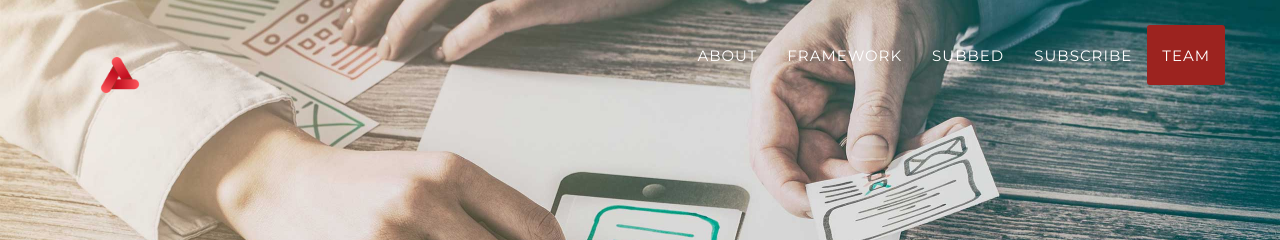
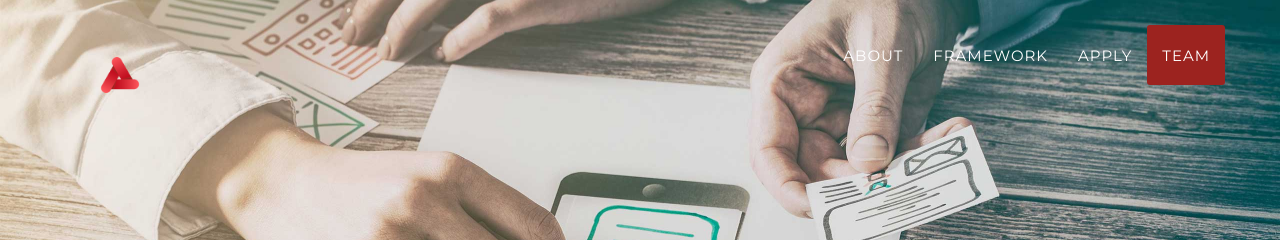
Before and after one commit to unc-pmclub/main-website, a Jekyll site: the page built from index.html, in a window 1280 px wide. Shown: the top 240 px of the page. Built offline with Jekyll 4.4.1, drawn with Linux system fonts in a browser that asks for light colours; some web fonts are replaced; comment, search, counter and statistics services are not loaded.

Commit message:
Update header.html

```diff
--- a/_includes/header.html
+++ b/_includes/header.html
@@ -27,11 +27,11 @@
                     <li>
                         <a class="page-scroll" href="#fmwork">Framework</a>
                     </li>
+               <!--     <li>
+                        <a class="page-scroll" href="#corperate_partner">Subbed</a>
+                    </li> -->
                     <li>
-                        <a class="page-scroll" href="#corperate_partner">Subbed</a>
-                    </li>
-                    <li>
-                        <a class="page-scroll" href="#join">Subscribe</a>
+                        <a class="page-scroll" href="#join">Apply</a>
                     </li>
                     <li>
                         <a class="page-scroll" href="#team">Team</a>
```
